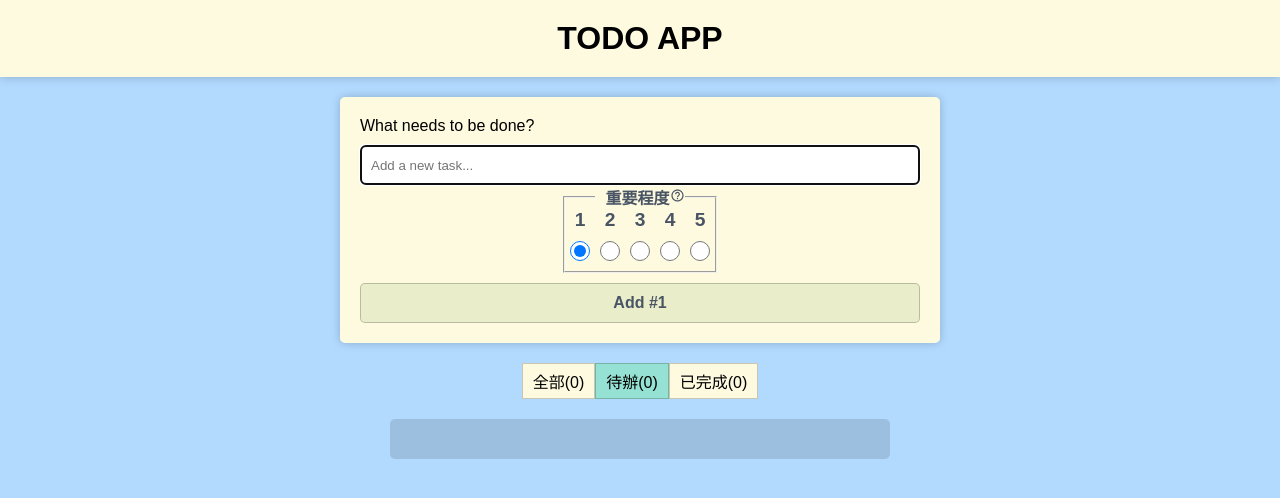
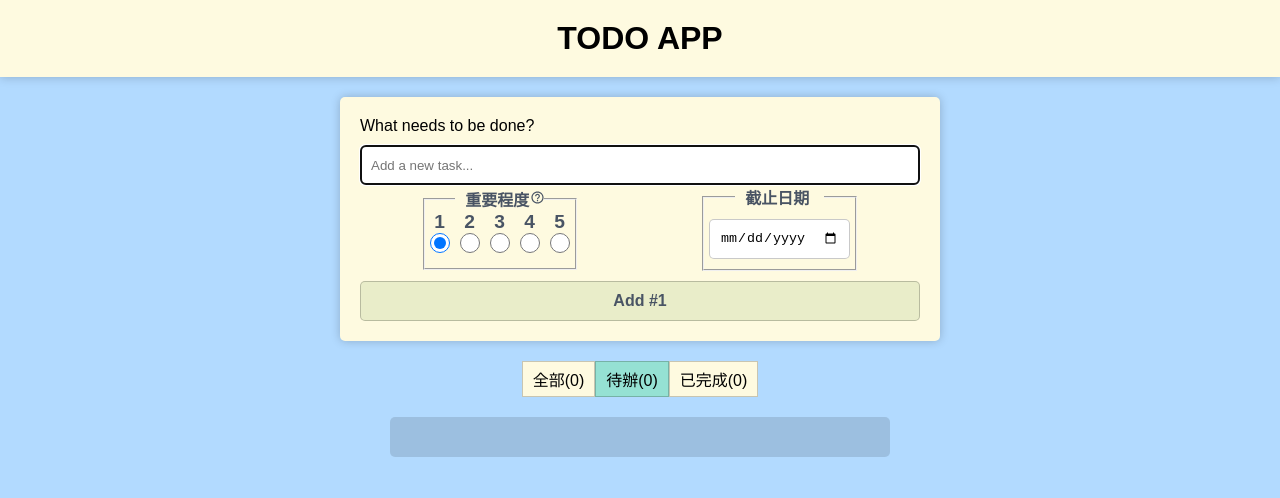
Before and after one commit to 036Michael/myTodoapp, a React (Create React App) app: page / in a window 1280 px wide. Shown: the top 498 px of the page. Built offline with nearby package versions, Linux system fonts and the light colour scheme.

Commit message:
date and remainingdays

```diff
--- a/src/Components/Todo2.js
+++ b/src/Components/Todo2.js
@@ -10,6 +10,7 @@ const Todo = () => {
     const [selector, setSelector] = useState(2); // 選擇器 [1:全部, 2:待辦, 3:已完成]
     const [important, setImportant] = useState(1); // 重要程度
     const [toggle, setToggle] = useState(true); // 開關 [true:開, false:關
+    const [date, setDate] = useState(""); // 截止日期 [yyyy-mm-dd
 
     // 取得 localStorage 的資料
     useEffect(() => {
@@ -18,6 +19,29 @@ const Todo = () => {
             setTodoList(JSON.parse(data));
         }
     }, []);
+
+    const expiredDateCount = (date) => {
+        let expDateformatted = date.replace(/-/g, "/");
+        // let formattedDate = date.replace(/\//g, "-"); //換成 - 格式
+        let expDate = new Date(expDateformatted); // 截止日期
+        let today = new Date(); // 今天日期
+
+        let timeDifferent = expDate.getTime() - today.getTime();
+        let remainingDays = Math.ceil(timeDifferent / (1000 * 3600 * 24)); // 將毫秒轉換為天數並向上取整
+
+        console.log(remainingDays);
+
+        today = today.toLocaleDateString();
+        expDate = expDate.toLocaleDateString();
+
+        return { today, expDate, remainingDays };
+    };
+
+    const clearAllInput = () => {
+        setValue("");
+        setDate("");
+        setImportant(0);
+    };
 
     // 新增待辦事項
     const addTask = (e) => {
@@ -33,18 +57,26 @@ const Todo = () => {
             alert("請輸入待辦事項!");
         } else if (important === 0) {
             alert("請選擇重要程度!");
+        } else if (date === "") {
+            alert("請選擇截止日期!");
+        } else if (date < new Date().toISOString().slice(0, 10)) {
+            alert("截止日期不可小於今天!");
         } else {
+            const { today, expDate, remainingDays } = expiredDateCount(date);
+
             setTodoList([
                 ...todoList,
                 {
                     id: uuid().substring(0, 8),
-                    todo: value.trim(),
-                    isDone: false,
-                    date: new Date().toLocaleString().substring(0, 22), // 日期,
-                    important: important,
+                    todo: value.trim(), // 待辦事項
+                    isDone: false, // 是否完成
+                    date: today, // 今天日期
+                    important: important, // 重要程度
+                    expDate: expDate, // 截止日期
+                    remainingDays: remainingDays, // 剩餘天數
                 },
             ]);
-            setValue("");
+            clearAllInput();
         }
     };
 
@@ -63,12 +95,12 @@ const Todo = () => {
         for (let i = 1; i < 6; i++) {
             html.push(
                 <div key={i}>
-                    <label htmlFor="important-rate">{i}</label>
+                    <label>{i}</label>
                     <input
                         type="radio"
                         name="important-rate"
                         value={i}
-                        onClick={() => {
+                        onChange={() => {
                             setImportant(i);
                         }}
                         checked={important === i}
@@ -99,6 +131,7 @@ const Todo = () => {
                         }
                     }}
                 />
+                <div className="fieldset-wrapper">
                     <fieldset>
                         <legend>
                             <div className="caption-text">重要程度</div>
@@ -134,6 +167,26 @@ const Todo = () => {
 
                         {importantRate()}
                     </fieldset>
+                    <fieldset>
+                        <legend>
+                            <div className="caption-text">截止日期</div>
+                            <div className="caption-container"></div>
+                        </legend>
+                        <input
+                            type="date"
+                            name="date"
+                            id="date"
+                            value={date}
+                            onChange={(e) => {
+                                setDate(e.target.value);
+                            }}
+                            onClick={() => {
+                                setDate(date);
+                            }}
+                        />
+                    </fieldset>
+                </div>
+
                 <button onClick={addTask} id="add_button">
                     {`Add #${todoList.length + 1}`}
                 </button>
--- a/src/Components/TodoItem.js
+++ b/src/Components/TodoItem.js
@@ -28,10 +28,16 @@ const TodoItem = ({ item, setTodoList, deleteTask }) => {
     };
     return (
         <li className={`hoveredLi ${importantColor()}`}>
-            <span onClick={toggleTodo} className={item.isDone ? "done" : ""}>
+            <span
+                onClick={toggleTodo}
+                className={item.isDone ? "done" : "notDone"}>
                 <div className="date">{item.date}</div>
-                {item.todo}
+                <div className="textwrap">{item.todo}</div>
+                <span className="tooltiptext">
+                    {item.isDone ? "click to done" : "click to not done"}
+                </span>
             </span>
+
             <span onClick={() => deleteTask(item.id)}>
                 <MdDeleteForever size={20} />
             </span>
--- a/src/index.css
+++ b/src/index.css
@@ -57,7 +57,7 @@ h2 {
     text-align: left;
 }
 
-.addTask_container input {
+.addTask_container input[type="text"] {
     padding: 10px;
     width: 100%;
     height: 40px;
@@ -97,9 +97,15 @@ h2 {
 .addTask_container button:hover {
     background-color: var(--success-color);
 }
+
+.fieldset-wrapper {
+    display: flex;
+}
+
 fieldset {
     display: flex;
     margin: auto;
+
     /* border: none; */
 }
 
@@ -116,25 +122,27 @@ fieldset legend {
     padding: 0px 15px 0px 10px;
     color: var(--text-color);
 }
-.caption-text {
-    display: inline-block;
-}
 
 fieldset > div {
     display: flex;
-    margin: 0 5px;
+    margin: 0 5px 15px 5px;
     flex-direction: column;
-    /* background-color: #fff; */
 }
 
-legend div {
+input[type="radio"] {
+    width: 20px;
+    height: 20px;
+    padding: 0;
     margin: 0;
 }
 
-.addTask_container fieldset div input {
-    width: 20px;
-    padding: 0;
-    margin: 0;
+input[type="date"] {
+    padding: 10px;
+    width: 100%;
+    height: 40px;
+    border: 1px solid rgba(0, 0, 0, 0.212);
+    border-radius: 5px;
+    margin: 10px 5px 10px;
 }
 
 .selector {
@@ -202,6 +210,40 @@ h3 {
     color: #3c3c3c;
 }
 
+.done,
+.notDone {
+    position: relative;
+    display: inline-block;
+}
+
+/* Tooltip text */
+.done .tooltiptext,
+.notDone .tooltiptext {
+    visibility: hidden;
+    width: 120px;
+    font-size: 10px;
+    background-color: rgba(0, 0, 0, 0.503);
+    color: #fff;
+    text-align: center;
+    padding: 5px 0;
+    border-radius: 6px;
+    transition: 0.3s;
+    opacity: 0;
+
+    /* Position the tooltip text - see examples below! */
+    position: absolute;
+    z-index: 1;
+}
+
+.done:hover .tooltiptext,
+.notDone:hover .tooltiptext {
+    opacity: 1;
+    transition: 0.3s;
+    visibility: visible;
+}
+
+/* tooltip end */
+
 .doneLi {
     background-color: var(--success-color);
 }
@@ -214,6 +256,11 @@ h3 {
 .hovered:hover {
     text-decoration: line-through;
     color: #a5a5a5;
+}
+
+.textwrap {
+    width: 100%;
+    word-break: break-all;
 }
 
 .hoveredLi:hover {
@@ -256,6 +303,10 @@ footer {
         width: 300px;
         height: 100%;
     }
+
+    .fieldset-wrapper {
+        flex-direction: column;
+    }
 }
 
 .caption-container {
@@ -294,6 +345,7 @@ footer {
         transition: 0.3s;
         background-color: var(--background-color);
         position: absolute;
+        z-index: 1;
         left: 17px;
 
         &:hover {
```
Lines whose indentation alone changed are shown as unchanged.
